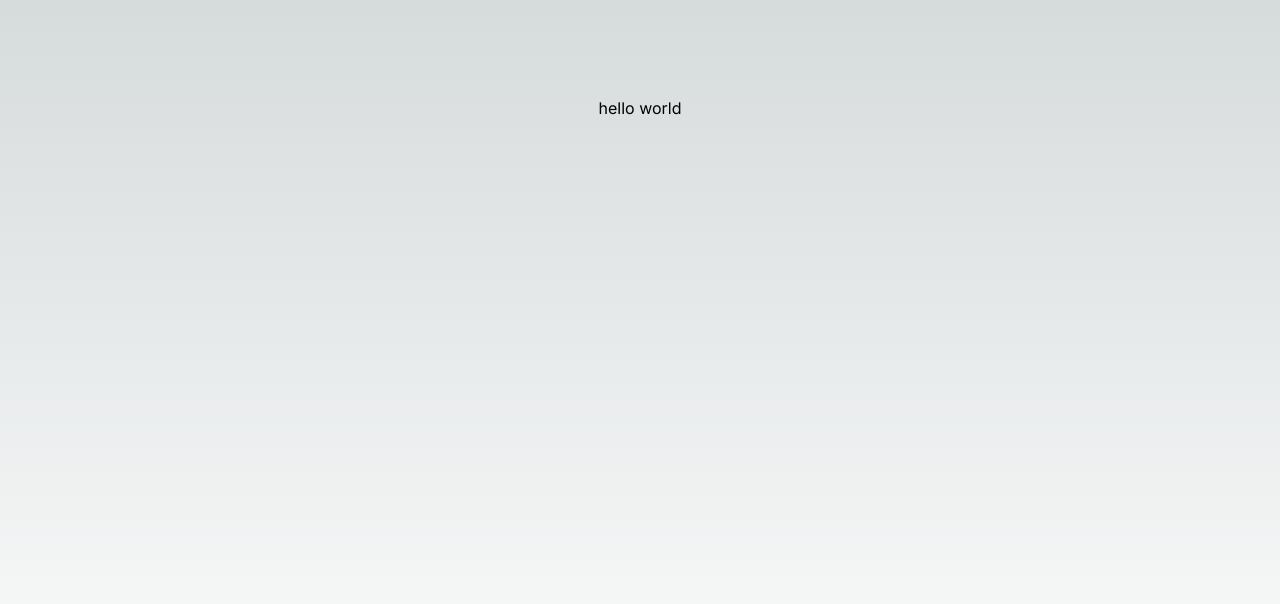
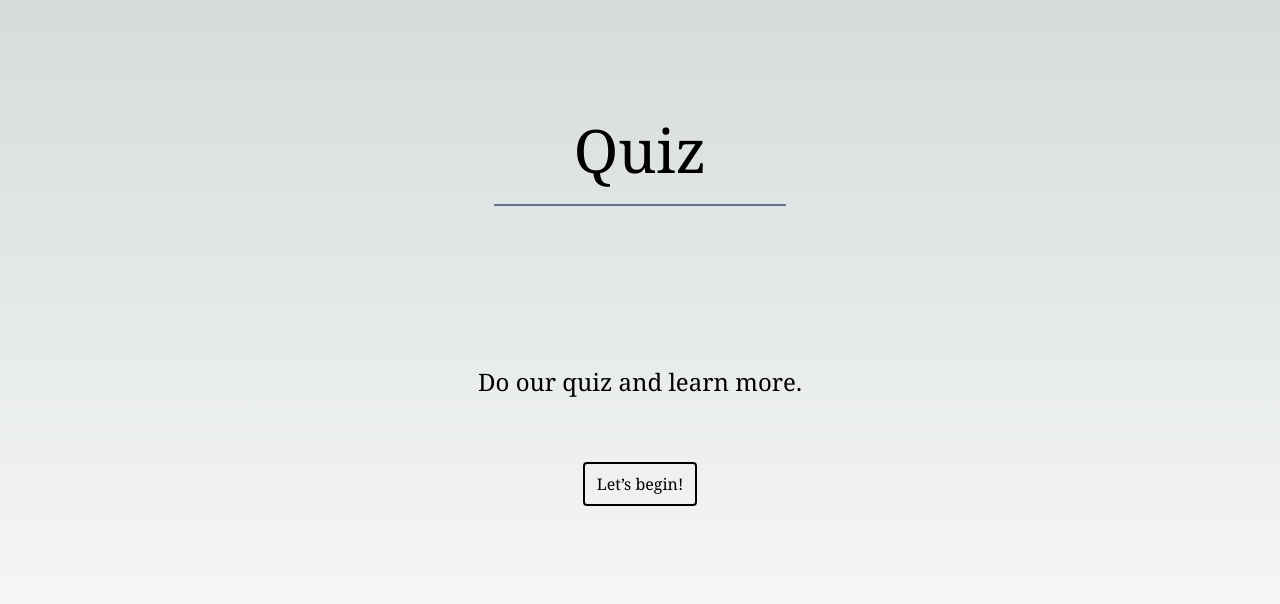
Before and after one commit to TaraSkoglund/quiz-app, a Next.js app: page / in a window 1280 px wide. Shown: the top 604 px of the page. Built offline with nearby package versions, Linux system fonts and the light colour scheme.

Commit message:
home layout done

```diff
--- a/src/app/page.tsx
+++ b/src/app/page.tsx
@@ -1,7 +1,23 @@
 export default function Home() {
   return (
-    <main className="flex min-h-screen flex-col items-center justify-between p-24">
-      <h1>hello world</h1>
+    <main className="flex min-h-screen flex-col items-center p-24 font-serif text-center">
+      <div>
+        <h1 className="text-4xl md:text-6xl px-20 py-6 border-b-2 border-slate-500">
+          Quiz
+        </h1>
+      </div>
+      <div className="mt-24">
+        <div>
+          <p className="my-16 text-base md:text-2xl">
+            Do our quiz and learn more.
+          </p>
+        </div>
+        <div>
+          <button className=" px-3 py-2 border-2 border-black rounded text-xs md:text-base whitespace-nowrap">
+            Let’s begin!
+          </button>
+        </div>
+      </div>
     </main>
   );
 }
```
